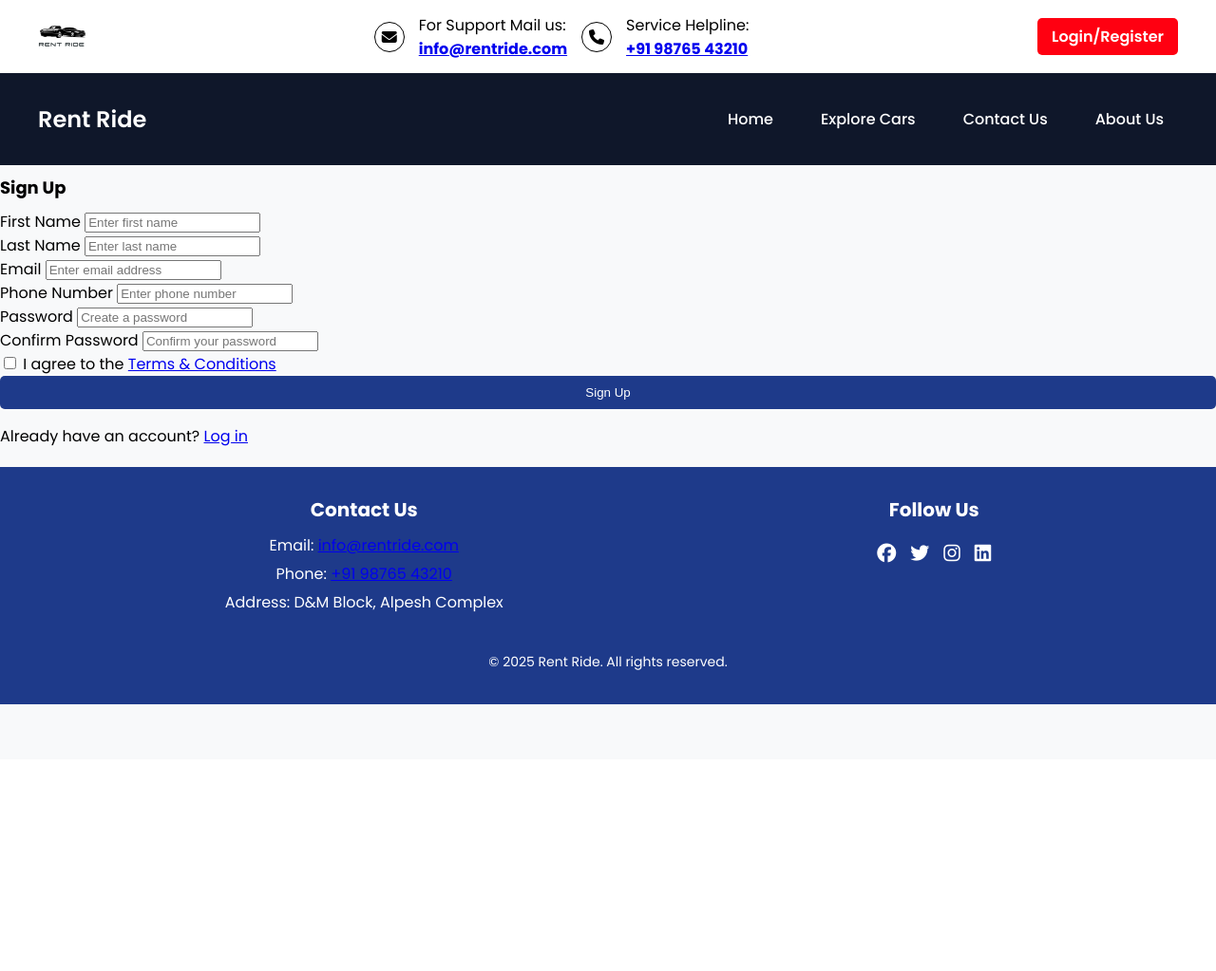
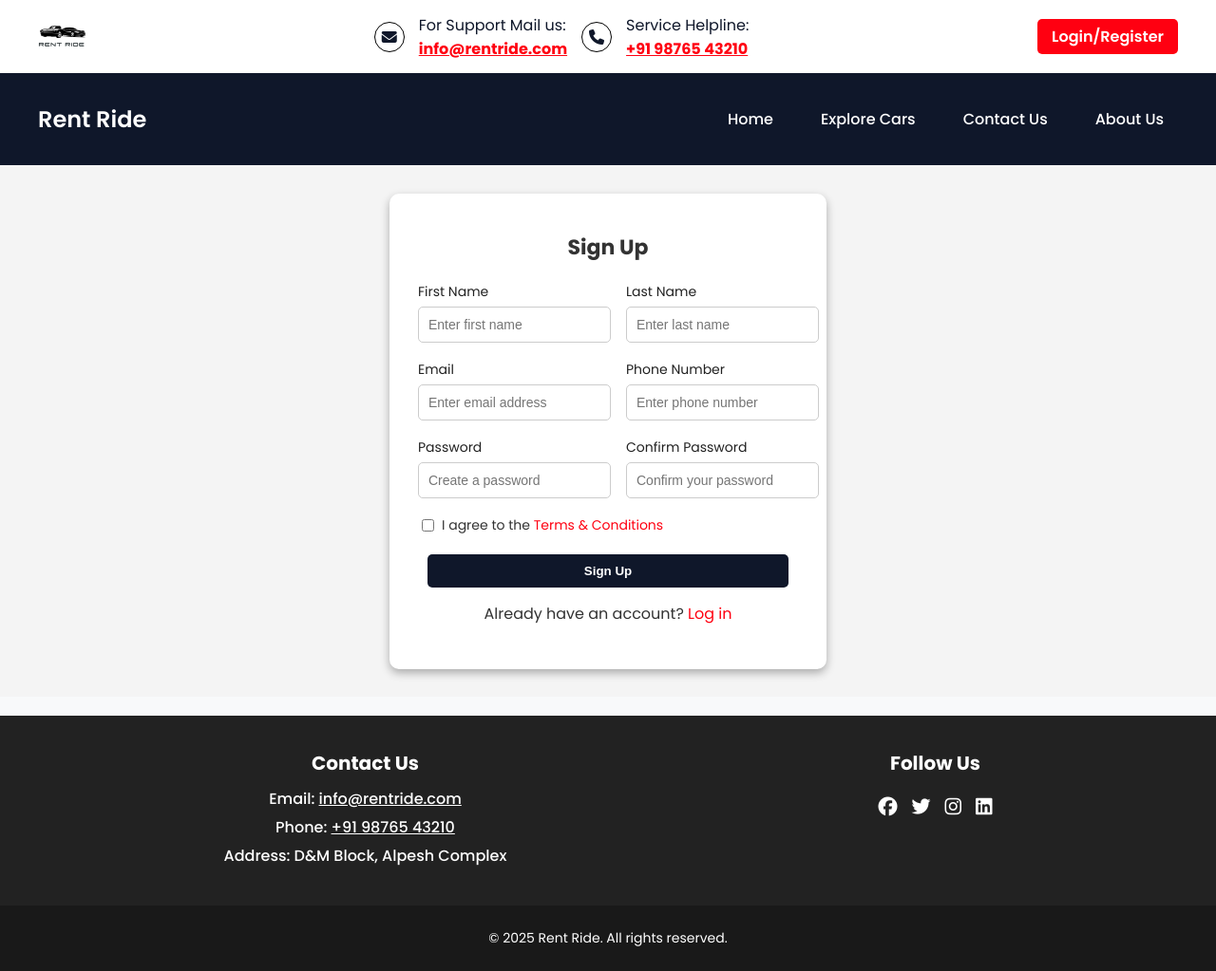
Before and after one commit to dhruv09dotcom/Rent-Ride, a PHP site: page /register.html in a window 1280 px wide. Shown: the whole page at 95% size. Before the commit the page ends 742 px from the top, so only its background shows below. Run offline with PHP 8.4, Linux system fonts and the light colour scheme.

Commit message:
Modified

```diff
--- a/styles.css
+++ b/styles.css
@@ -6,10 +6,11 @@ body {
     background-color: #f8f9fa;
 }
 
-/*---------- Header ----------*/
+/*---------- Header Section ----------*/
+
 header {
     background: #fff; /* Unified background color */
-    color: #000; /* Unified text color */
+    color: #0F172A; /* Unified text color */
     padding: 10px 0;
 }
 .header-container {
@@ -36,8 +37,11 @@ header {
     font-weight: 700;
     margin: 0;
 }
+.contact-info p A{
+    color: #ff0011;
+}
 .circle_icon {
-    color: #000;
+    color: #0F172A;
     width: 30px;
     height: 30px;
     display: flex;
@@ -47,24 +51,27 @@ header {
     border-radius: 50%;
 }
 .btn-login a {
+    display: inline-block;
+    padding: 6px 15px;
     background: #ff0011;
-    color: #fff;
-    padding: 8px 15px;
+    color: white;
+    text-decoration: none;
+    font-size: 1rem;
+    font-weight: 600;
     border-radius: 5px;
-    font-weight: 600;
-    text-decoration: none;
-    transition: background 0.3s;
+    transition: 0.3s ease-in-out;
 }
 .btn-login a:hover {
-    background: #970c16;
+    background: #0F172A;
+    transform: scale(1.05);
 }
 
 /*---------- Navigation Bar ----------*/
+
 nav {
     background: #0F172A;
     padding: 10px 0;
 }
-
 .nav-container {
     display: flex;
     justify-content: space-between;
@@ -373,138 +367,391 @@ h3 {
     margin-bottom: 5px;
 }
 .input_box input {
-    width: 100%;
+    display: inline-block;
+    width: calc(93.5% - 20px); /* Fixing the width to balance spacing */
     padding: 10px;
     border: 1px solid #ddd;
     border-radius: 5px;
+    margin-left: 10px; /* Adds equal spacing on both sides */
+    margin-right: 10px;
+    margin-bottom: 5px;
+    transition: 0.3s ease-in-out;
+}
+.input_box input:hover {
+    transform: scale(1.05);
 }
 .password_title {
     display: flex;
     justify-content: space-between;
     font-size: 14px;
 }
+.password_title a {
+    color: #ff0011;
+}
+.password_title a:hover {
+    font-weight: 700;
+}
 button {
-    width: 100%;
+    display: inline-block;
+    width: calc(100% - 20px); /* Ensuring balanced width */
     padding: 10px;
-    background: #1E3A8A;
+    background: #0F172A;
     color: #fff;
+    font-weight: 700;
     border: none;
     border-radius: 5px;
     cursor: pointer;
-    transition: 0.3s;
+    transition: 0.3s ease-in-out;
+    margin-left: 10px;
+    margin-right: 10px;
 }
 button:hover {
-    background: #ff6b00;
+    background: #ff0011;
+    transform: scale(1.05);
 }
 .sign_up {
     margin-top: 15px;
 }
 .sign_up a {
-    color: #ff6b00;
+    color: #ff0011;
     text-decoration: none;
 }
+.sign_up a:hover {
+    font-weight: 700;
+}
 
-/*---------- Contact Us Section ----------*/
-.contact-section {
-    padding: 50px 20px;
+/*---------- Register Section ----------*/
+
+.signup-section {
+    display: flex;
+    justify-content: center;
+    align-items: center;
+    min-height: 70vh;
+    background-color: #f4f4f4;
+}
+.signup-form {
+    background: #fff;
+    padding: 30px;
+    border-radius: 10px;
+    box-shadow: 0px 4px 10px rgba(0, 0, 0, 0.3);
+    width: 400px;
     text-align: center;
 }
-.contact-section h2 {
-    font-size: 30px;
+.signup-form h3 {
+    font-size: 22px;
     margin-bottom: 20px;
 }
-.contact-form {
+.signup-option {
+    display: flex;
+    justify-content: center;
+    gap: 15px;
+}
+.form-row {
+    display: flex;
+    gap: 16px;
+    justify-content: space-between;
+    margin-bottom: 18px;
+}
+.form-group {
+    flex: 1;
+    display: flex;
+    flex-direction: column;
+    align-items: start;
+}
+.form-group label {
+    font-size: 14px;
+    margin-bottom: 5px;
+    color: #222222;
+}
+.form-group input {
+    padding: 10px;
+    border: 1px solid #ccc;
+    border-radius: 5px;
+    font-size: 14px;
+    transition: 0.3s ease-in-out;
+}
+.form-group input:hover{
+    transform: scale(1.05);
+}
+.signup-terms {
+    display: flex;
+    align-items: center;
+    font-size: 14px;
+    margin-bottom: 20px;
+}
+.signup-terms a{
+    color: #ff0011;
+    text-decoration: none;
+}
+.signup-terms a:hover{
+    font-weight: 700;
+}
+.signup-terms input {
+    margin-right: 8px;
+}
+.signin-link {
+    margin-top: 15px;
+}
+.signin-link a {
+    color: #ff0011;
+    text-decoration: none;
+}
+.signin-link a:hover {
+    font-weight: 700;
+}
+.Button{
+    display: inline-block;
+    width: 380px;
+    padding: 10px;
+    background: #0F172A;
+    color: #fff;
+    font-weight: 700;
+    border: none;
+    border-radius: 5px;
+    cursor: pointer;
+    transition: 0.3s ease-in-out;
+    margin-left: 10px;
+    margin-right: 10px;
+}
+
+/*---------- Contact-Us Section ----------*/
+
+.contact-section {
+    width: 80%;
+    margin: auto;
+    padding: 50px 0;
+    text-align: center;
+}
+/* First Row: Title & Description */
+.contact-title {
+    margin-bottom: 30px;
+}
+.contact-title h2 {
+    font-size: 32px;
+    font-weight: bold;
+    color: #222;
+}
+.contact-title p {
+    font-size: 16px;
+    color: #555;
+}
+/* Second Row: Contact Content */
+.contact-wrapper {
+    display: flex;
+    justify-content: space-between;
+    align-items: flex-start;
+    gap: 20px;
+    flex-wrap: wrap;
+    max-width: 800px;
+    margin: 0 auto;
+}
+/* Right Side: Contact Form */
+.contact-box {
+    flex: 0.7; /* Reduce form width */
+    max-width: 400px; /* Set a maximum width */
+    background: #fff;
+    padding: 20px; /* Reduce padding */
+    border-radius: 8px;
+    box-shadow: 0px 4px 8px rgba(0, 0, 0, 0.1);
+}
+.contact-box form {
+    display: flex;
+    flex-direction: column;
+}
+/* Adjust Input Fields */
+.contact-box input,
+.contact-box textarea {
+    width: 95%; /* Reduce width */
+    padding: 10px; /* Reduce padding */
+    margin-bottom: 12px; /* Reduce margin */
+    border: 1px solid #ccc;
+    border-radius: 5px;
+    font-size: 14px; /* Reduce font size */
+    transition: 0.3s ease-in-out;
+}
+.contact-box textarea {
+    height: 120px;
+    resize: none;
+}
+.contact-box input:hover,
+.contact-box textarea:hover{
+    transform: scale(1.05);
+}
+.contact-box button {
+    background: #0F172A;
+    color: white;
+    border: none;
+    padding: 10px;
+    font-size: 16px;
+    cursor: pointer;
+    border-radius: 5px;
+}
+.contact-box button:hover {
+    background: #ff0011;
+}
+/* Left Side: Contact Details */
+.contact-details {
+    flex: 0.7;
+    padding: 20px;
+    border-radius: 8px;
+}
+.contact-details h3 {
+    font-size: 20px;
+    margin-bottom: 12px;
+}
+.contact-details p {
+    font-size: 14px;
+    margin: 8px 0;
+}
+.contact-details i {
+    margin-right: 8px;
+}
+/* Responsive Design */
+@media screen and (max-width: 768px) {
+    .contact-wrapper {
+        flex-direction: column;
+        align-items: center;
+    }
+
+    .contact-box,
+    .contact-details {
+        width: 100%;
+    }
+}
+
+/*---------- About Us Section ----------*/
+
+/* Global Styles */
+body {
+    font-family: 'Poppins', sans-serif;
+    margin: 0;
+    padding: 0;
+    background-color: #f8f9fa;
+    color: #333;
+}
+
+/* About Section */
+.about-section {
+    max-width: 1000px;
+    margin: 50px auto;
+    padding: 20px;
+    display: grid;
+    gap: 40px;
+}
+
+/* General Styling for Blocks */
+.about-container,
+.mission-container,
+.why-choose-container {
+    display: flex;
+    align-items: center;
+    justify-content: space-between;
+    padding: 40px;
+    border-radius: 8px;
+    box-shadow: 0px 4px 10px rgba(0, 0, 0, 0.1);
+    background: white;
+    transition: transform 0.3s ease, box-shadow 0.3s ease;
+}
+
+.about-container:hover,
+.mission-container:hover,
+.why-choose-container:hover {
+    transform: translateY(-5px);
+    box-shadow: 0px 8px 20px rgba(0, 0, 0, 0.15);
+}
+
+/* Alternate Layout - Zig-Zag */
+.about-container {
+    flex-direction: row;
+}
+
+.mission-container {
+    flex-direction: row-reverse;
+    background: #007bff;
+    color: white;
+}
+
+.why-choose-container {
+    flex-direction: row;
+}
+
+/* Text Styling */
+.text-content {
+    flex: 1;
+    padding: 0 20px;
+}
+
+.text-content h1,
+.text-content h2 {
+    font-size: 26px;
+    margin-bottom: 10px;
+}
+
+.text-content p,
+.why-choose-list {
+    font-size: 18px;
+    line-height: 1.6;
+}
+
+/* Icons & Images */
+.image-container {
+    flex: 1;
     display: flex;
     justify-content: center;
 }
-.contact-form form {
-    background: #fff;
-    padding: 30px;
-    border-radius: 10px;
-    box-shadow: 0 0 10px rgba(0, 0, 0, 0.1);
-    width: 100%;
-    max-width: 500px;
-}
-.contact-form label {
-    display: block;
-    font-weight: 500;
-    margin-bottom: 5px;
-    text-align: left;
-}
-.contact-form input, .contact-form textarea {
-    width: 100%;
-    padding: 10px;
-    border: 1px solid #ddd;
-    border-radius: 5px;
-    margin-bottom: 15px;
-}
-.contact-form button {
-    width: 100%;
-    padding: 10px;
-    background: #1E3A8A;
-    color: #fff;
-    border: none;
-    border-radius: 5px;
-    cursor: pointer;
-    transition: 0.3s;
-}
-.contact-form button:hover {
-    background: #ff6b00;
+
+.image-container img {
+    width: 200px;
+    height: auto;
+    border-radius: 8px;
 }
 
-/*---------- About Us Section ----------*/
-.about-us {
-    padding: 50px 20px;
-    background: #f8f9fa; /* Subtle background color for better contrast */
-    text-align: center;
-}
-
-.about-us .container {
-    max-width: 900px;
-    margin: auto;
-    margin-bottom: 30px; /* Add space between sections */
-}
-
-.about-us h1 {
-    font-size: 36px;
-    margin-bottom: 20px;
-    font-weight: 700;
-}
-
-.about-us h2 {
-    font-size: 28px;
-    margin-bottom: 15px;
-    font-weight: 600;
-}
-
-.about-article p {
-    font-size: 18px;
-    line-height: 1.6;
-    color: #333;
-}
-
-.about-us ul {
+/* Why Choose Us List */
+.why-choose-list {
     list-style: none;
     padding: 0;
 }
 
-.about-us ul li {
-    display: inline-block;
-    background: #ffffff;
-    padding: 10px 20px;
-    margin: 5px;
-    border-radius: 5px;
-    box-shadow: 0 0 10px rgba(0, 0, 0, 0.1);
+.why-choose-list li {
+    margin: 10px 0;
+    font-weight: bold;
+    display: flex;
+    align-items: center;
+}
+
+.why-choose-list li::before {
+    content: "✔️";
+    margin-right: 10px;
+    font-size: 20px;
+}
+
+/* Responsive Design */
+@media (max-width: 768px) {
+    .about-container,
+    .mission-container,
+    .why-choose-container {
+        flex-direction: column;
+        text-align: center;
+    }
+
+    .image-container {
+        margin-top: 20px;
+    }
+
+    .image-container img {
+        width: 150px;
+    }
 }
 
 /*---------- Car Listing Section ----------*/
 
 
-/*---------- Footer ----------*/
+/*---------- Footer Section ----------*/
+
 footer {
-    background: #1E3A8A;
+    background: #222222;
     color: #fff;
-    padding: 20px 0;
+    padding-top: 25px;
     margin-top: 20px;
 }
 .container {
@@ -523,6 +770,14 @@ footer {
 }
 .footer-content p {
     margin: 5px 0;
+    font-weight: 500;
+}
+.footer-content p a{
+    color: #fff;
+}
+.footer-content p a:hover{
+    color: #ff0011;
+    font-weight: 700;
 }
 .footer-list {
     list-style: none;
@@ -548,15 +803,12 @@ footer {
     transition: 0.3s;
 }
 .social-icons li a:hover {
-    color: #ff6b00;
+    color: #ff0011;
 }
 .bottom-bar {
     text-align: center;
+    padding: 10px 0px;
     margin-top: 15px;
     font-size: 14px;
+    background-color: #191919;
 }
-
-/* Quick Links */
-.footer-content ul.footer-list li a:hover {
-    color: #ff6b00;
-}
```
Also changed, not shown: other parts of styles.css (+31 -44 lines).
